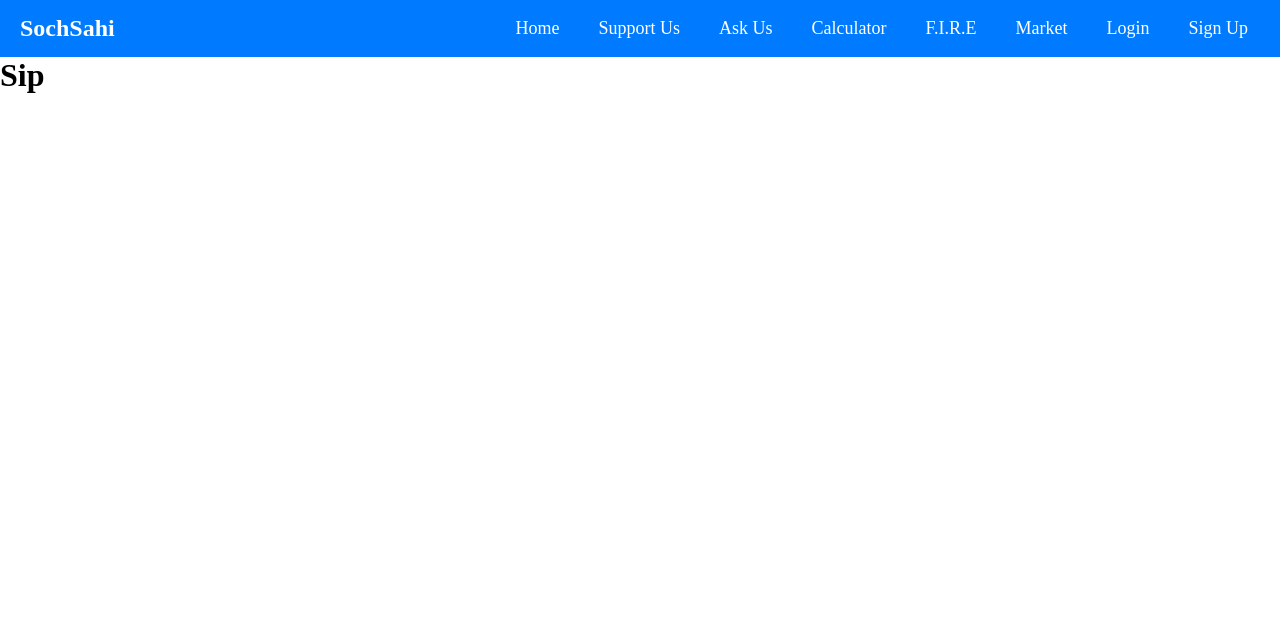
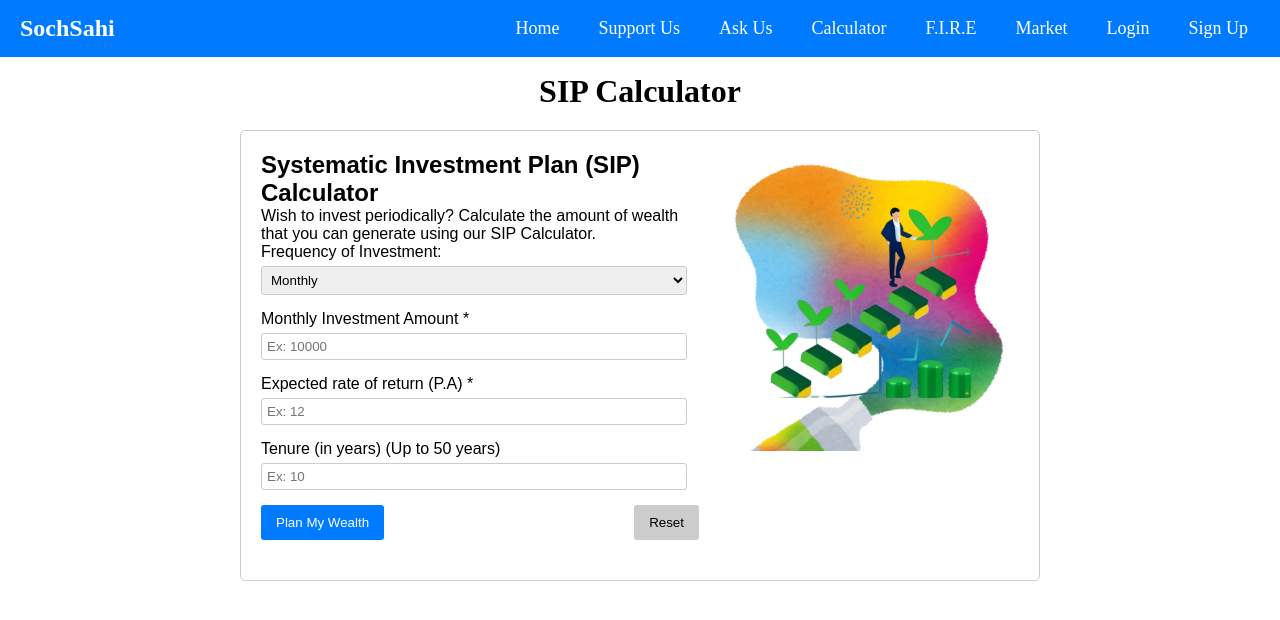
Before and after one commit to adityavardhan1/newproject1, a React (Create React App) app: page /Calculator/Sip in a window 1280 px wide. Shown: the top 620 px of the page. Built offline with nearby package versions, Linux system fonts and the light colour scheme.

Commit message:
sip_updated

```diff
--- /dev/null
+++ b/src/Sip.css
@@ -0,0 +1,88 @@
+.sip-calculator {
+    display: flex;
+    width: 800px; /* Adjust width as needed */
+    margin: 20px auto;
+    padding: 20px;
+    border: 1px solid #ccc;
+    border-radius: 5px;
+    font-family: sans-serif;
+  }
+
+  .sip-calculator .content-left {
+    flex: 1;
+    padding-right: 20px;
+  }
+
+  .sip-calculator .image-right {
+    flex: 0 0 300px;
+    text-align: right;
+  }
+
+  .sip-calculator .image-right img {
+    width: 100%;
+    height: auto;
+  }
+
+  .sip-calculator h1 {
+    text-align: center;
+  }
+
+  .sip-calculator .input-group {
+    margin-bottom: 15px;
+  }
+
+  .sip-calculator label {
+    display: block;
+    margin-bottom: 5px;
+  }
+
+  .sip-calculator input,
+  .sip-calculator select {
+    width: calc(100% - 12px);
+    padding: 5px;
+    border: 1px solid #ccc;
+    border-radius: 3px;
+  }
+
+  .sip-calculator .button-container {
+    display: flex;
+    justify-content: space-between;
+    margin-bottom: 20px;
+  }
+
+  .sip-calculator .calculate-button {
+    background-color: #007bff;
+    color: white;
+    padding: 10px 15px;
+    border: none;
+    border-radius: 3px;
+    cursor: pointer;
+  }
+
+  .sip-calculator .reset-button {
+    background-color: #ccc;
+    color: black;
+    padding: 10px 15px;
+    border: none;
+    border-radius: 3px;
+    cursor: pointer;
+  }
+
+  .sip-calculator .result-container {
+    background-color: #f0f8ff;
+    padding: 15px;
+    border-radius: 5px;
+    margin-top: 20px;
+  }
+
+  .sip-calculator .result-container p {
+    margin: 5px 0;
+  }
+
+  .center {
+    display: flex;
+    justify-content: center;
+    align-items: center;
+    padding-top: 1rem;
+    /* height: 100vh;   */
+  }
--- a/src/Sip.js
+++ b/src/Sip.js
@@ -1,7 +1,156 @@
-export default function SipCalculator() {
+import React, { useState } from 'react';
+import './Sip.css'; // Make sure you have Sip.css in the same directory
+
+function SIPCalculator() {
+  const [frequency, setFrequency] = useState('monthly');
+  const [investment, setInvestment] = useState('');
+  const [rate, setRate] = useState('');
+  const [tenure, setTenure] = useState('');
+  const [futureValue, setFutureValue] = useState(0);
+  const [totalEarnings, setTotalEarnings] = useState(0);
+  const [totalDeposited, setTotalDeposited] = useState(0);
+  const [showResult, setShowResult] = useState(false);
+
+  const calculateSip = () => {
+    const parsedInvestment = parseFloat(investment.replace(/,/g, "")) || 0;
+    const parsedRate = parseFloat(rate) || 0;
+    const parsedTenure = parseFloat(tenure) || 0;
+
+    let schedule;
+    switch (frequency) {
+      case 'monthly':
+        schedule = 12;
+        break;
+      // Add other frequency options if needed
+      default:
+        schedule = 12;
+    }
+
+    const r = parsedRate / 100 / schedule;
+    const n = parsedTenure * schedule;
+    const a = parsedInvestment * ((Math.pow(1 + r, n) - 1) / r) * (1 + r);
+    const totalDepositedCalc = parsedInvestment * n;
+    const totalEarningsCalc = a - totalDepositedCalc;
+
+    setFutureValue(a);
+    setTotalEarnings(totalEarningsCalc);
+    setTotalDeposited(totalDepositedCalc);
+    setShowResult(true);
+  };
+
+  const formatNumber = (num) => {
+    return num.toLocaleString('en-IN', {
+      style: 'currency',
+      currency: 'INR',
+      minimumFractionDigits: 2,
+      maximumFractionDigits: 2,
+    });
+  };
+
+  const handleReset = () => {
+    setInvestment('10000');
+    setRate('12');
+    setTenure('10');
+    setShowResult(false);
+  };
+
+  const formatLakhs = (num) => {
+    const lakhs = (num / 100000).toFixed(2);
+    return `${lakhs} Lakhs`;
+  };
+
   return (
     <div>
-      <h1>Sip</h1>
+    <h1 className="center"> SIP Calculator</h1>
+    <div className="sip-calculator">
+      <div className="content-left">
+        <h2>Systematic Investment Plan (SIP) Calculator</h2>
+        <p>
+          Wish to invest periodically? Calculate the amount of wealth that you
+          can generate using our SIP Calculator.
+        </p>
+
+        <div className="input-group">
+          <label htmlFor="frequency">Frequency of Investment:</label>
+          <select
+            id="frequency"
+            value={frequency}
+            onChange={(e) => setFrequency(e.target.value)}
+          >
+            <option value="monthly">Monthly</option>
+            {/* Add other frequency options if needed */}
+          </select>
+        </div>
+
+        <div className="input-group">
+          <label htmlFor="investment">Monthly Investment Amount *</label>
+          <input
+            type="text"
+            id="investment"
+            placeholder="Ex: 10000"
+            value={investment}
+            onChange={(e) => setInvestment(e.target.value)}
+          />
+        </div>
+
+        <div className="input-group">
+          <label htmlFor="rate">Expected rate of return (P.A) *</label>
+          <input
+            type="text"
+            id="rate"
+            placeholder="Ex: 12"
+            value={rate}
+            onChange={(e) => setRate(e.target.value)}
+          />
+        </div>
+
+        <div className="input-group">
+          <label htmlFor="tenure">Tenure (in years) (Up to 50 years)</label>
+          <input
+            type="text"
+            id="tenure"
+            placeholder="Ex: 10"
+            value={tenure}
+            onChange={(e) => setTenure(e.target.value)}
+          />
+        </div>
+
+        <div className="button-container">
+          <button className="calculate-button" onClick={calculateSip}>
+            Plan My Wealth
+          </button>
+          <button className="reset-button" onClick={handleReset}>
+            Reset
+          </button>
+        </div>
+
+        {showResult && (
+          <div className="result-container">
+            <p>
+              Your Future Value: {formatNumber(futureValue)} (
+              {formatLakhs(futureValue)})
+            </p>
+            <p>
+              Total Earnings: {formatNumber(totalEarnings)} (
+              {formatLakhs(totalEarnings)})
+            </p>
+            <p>
+              Total Amount Deposited: {formatNumber(totalDeposited)} (
+              {formatLakhs(totalDeposited)})
+            </p>
+          </div>
+        )}
+      </div>
+
+      <div className="image-right">
+        <img
+          src="/calculator/craiyon_173453_Visualize_business_growth_through_a_series_of_ascending_steps_with_charts_and_coins__multicolor.png"
+          alt="Money Bag"
+        />
+      </div>
+    </div>
     </div>
   );
 }
+
+export default SIPCalculator;
```
